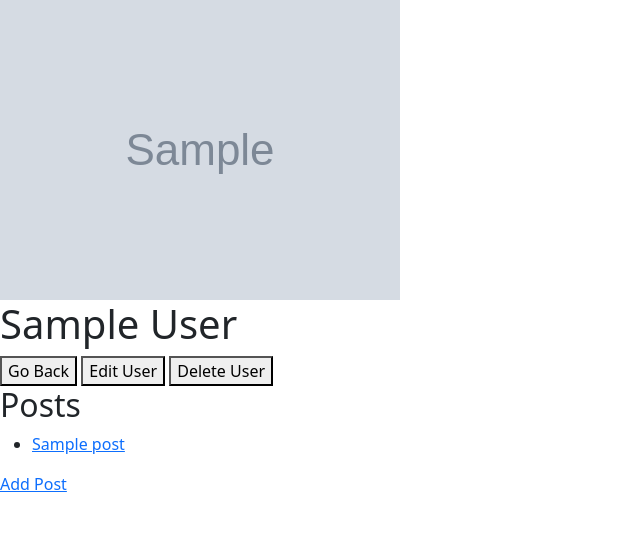
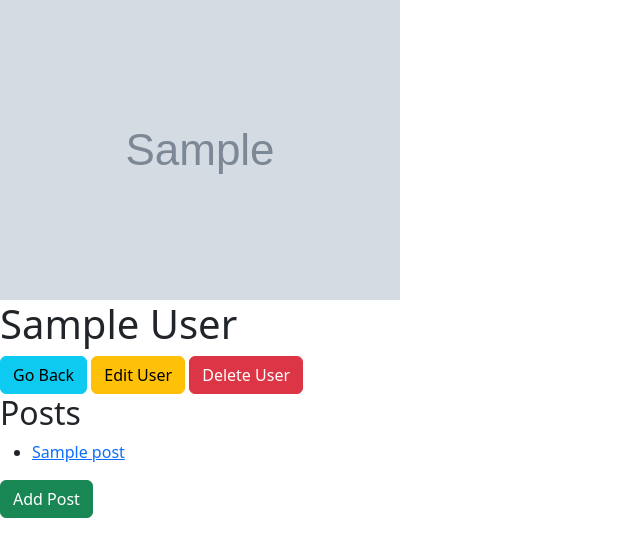
Before and after one commit to franklinkong981/Bloggit, a Flask app: page /users/1 in a window 1280 px wide. Shown: the top 557 px of the page, without its empty margins (0-640 px from the left). Run offline with Flask 3, Linux system fonts and the light colour scheme; tables that the repository leaves empty hold one stand-in row (values such as "Sample post"); grey boxes marked "Sample" are stand-in pictures.

Commit message:
Added Bootstrap buttons

```diff
--- a/templates/404.html
+++ b/templates/404.html
@@ -5,5 +5,5 @@
 {% block content %}
     <h1>Sorry!</h1>
     <p>We couldn't find the page you were looking for.</p>
-    <a href="/">Home</a>
+    <a class="btn btn-primary" href="/">Home</a>
 {% endblock %}
--- a/templates/add_post_form.html
+++ b/templates/add_post_form.html
@@ -9,7 +9,7 @@
         <input type="text" id="title-field" name="title" placeholder="Enter a title (max. 50 characters)"/><br>
         <label for="content-field">Content</label><br>
         <textarea id="content-field" name="content" rows="10" cols="100"></textarea><br>
-        <a href="/users/{{user.id}}">Cancel</a>
-        <button type="submit">Add Post</button>
+        <a class="btn btn-light" href="/users/{{user.id}}">Cancel</a>
+        <button type="submit" class="btn btn-success">Add Post</button>
     </form>
 {% endblock %}
--- a/templates/add_user_form.html
+++ b/templates/add_user_form.html
@@ -11,7 +11,7 @@
         <input type="text" id="last-name-field" name="last_name" placeholder="Enter a last name"/>
         <label for="image-url-field">ImageURL</label>
         <input type="text" id="image-url-field" name="image_url" placeholder="Provide link to an image for this user"/>
-        <a href="/users">Cancel</a>
-        <button type="submit">Add User</button>
+        <a class="btn btn-light" href="/users">Cancel</a>
+        <button type="submit" class="btn btn-success">Add User</button>
     </form>
 {% endblock %}
--- a/templates/edit_post_form.html
+++ b/templates/edit_post_form.html
@@ -9,7 +9,7 @@
         <input type="text" id="title-field" name="title" value="{{post.title}}"/><br>
         <label for="content-field">Content</label><br>
         <textarea id="content-field" name="content" rows="10" cols="100">{{post.content}}</textarea><br>
-        <a href="/posts/{{post.id}}">Cancel</a>
-        <button type="submit">Save Changes</button>
+        <a class="btn btn-light" href="/posts/{{post.id}}">Cancel</a>
+        <button type="submit" class="btn btn-success">Save Changes</button>
     </form>
 {% endblock %}
--- a/templates/edit_user_form.html
+++ b/templates/edit_user_form.html
@@ -11,7 +11,7 @@
         <input type="text" id="last-name-field" name="last_name" value="{{user.last_name}}"/>
         <label for="image-url-field">ImageURL</label>
         <input type="text" id="image-url-field" name="image_url" value="{{user.image_url}}"/>
-        <a href="/users/{{user.id}}">Cancel</a>
-        <button type="submit">Save Changes</button>
+        <a class="btn btn-light" href="/users/{{user.id}}">Cancel</a>
+        <button type="submit" class="btn btn-success">Save Changes</button>
     </form>
 {% endblock %}
--- a/templates/home.html
+++ b/templates/home.html
@@ -10,5 +10,5 @@
         <small>By {{post.author.get_full_name()}} on {{post.created_at}}</small>
         <hr>
     {% endfor %}
-    <a href="/users">Users List</a>
+    <a class="btn btn-secondary" href="/users">Users List</a>
 {% endblock %}
--- a/templates/post_details.html
+++ b/templates/post_details.html
@@ -9,8 +9,8 @@
     <p>By {{post.author.get_full_name()}}</p>
 
     <form>
-        <button formaction="/users/{{post.user_id}}" formmethod="GET">Go Back</button>
-        <button formaction="/posts/{{post.id}}/edit" formmethod="GET">Edit Post</button>
-        <button formaction="/posts/{{post.id}}/delete" formmethod="POST">Delete Post</button>
+        <button class="btn btn-info" formaction="/users/{{post.user_id}}" formmethod="GET">Go Back</button>
+        <button class="btn btn-warning" formaction="/posts/{{post.id}}/edit" formmethod="GET">Edit Post</button>
+        <button class="btn btn-danger" formaction="/posts/{{post.id}}/delete" formmethod="POST">Delete Post</button>
     </form>
 {% endblock %}
--- a/templates/user_details.html
+++ b/templates/user_details.html
@@ -6,9 +6,9 @@
     <img src={{user.image_url}} alt="{{user.get_full_name()}}'s profile picture"/>
     <h1 class="h1">{{user.first_name}} {{user.last_name}}</h1>
     <form>
-        <button formaction="/users" formmethod="GET">Go Back</button>
-        <button formaction="/users/{{ user.id }}/edit" formmethod="GET">Edit User</button>
-        <button formaction="/users/{{ user.id }}/delete" formmethod="POST">Delete User</button>
+        <button class="btn btn-info" formaction="/users" formmethod="GET">Go Back</button>
+        <button class="btn btn-warning" formaction="/users/{{ user.id }}/edit" formmethod="GET">Edit User</button>
+        <button class="btn btn-danger" formaction="/users/{{ user.id }}/delete" formmethod="POST">Delete User</button>
     </form>
     <h2>Posts</h2>
     <ul>
@@ -16,5 +16,5 @@
             <li><a href="/posts/{{post.id}}">{{post.title}}</a></li>
         {% endfor %}
     </ul>
-    <a href="/users/{{user.id}}/posts/new">Add Post</a>
+    <a class="btn btn-success" href="/users/{{user.id}}/posts/new">Add Post</a>
 {% endblock %}
--- a/templates/users_list.html
+++ b/templates/users_list.html
@@ -9,6 +9,6 @@
         <li><a href="/users/{{user.id}}">{{user.get_full_name()}}</a></li>
         {% endfor %}
     </ul>
-    <a href="/users/new"><button>Add User</button></a>
-    <a href="/">Home</a>
+    <a class="btn btn-success" href="/users/new">Add User</a>
+    <a class="btn btn-dark" href="/">Home</a>
 {% endblock %}
```
